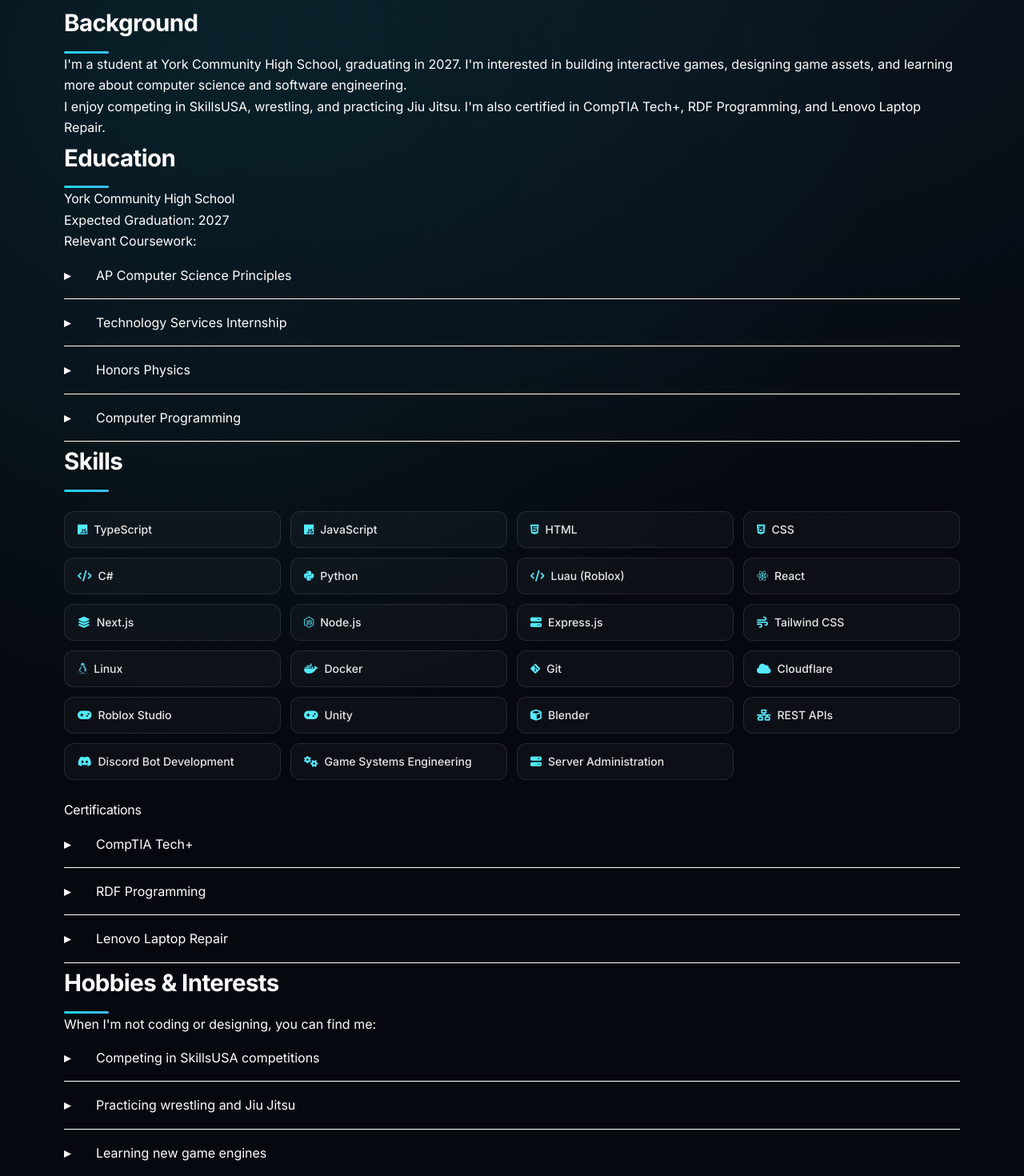
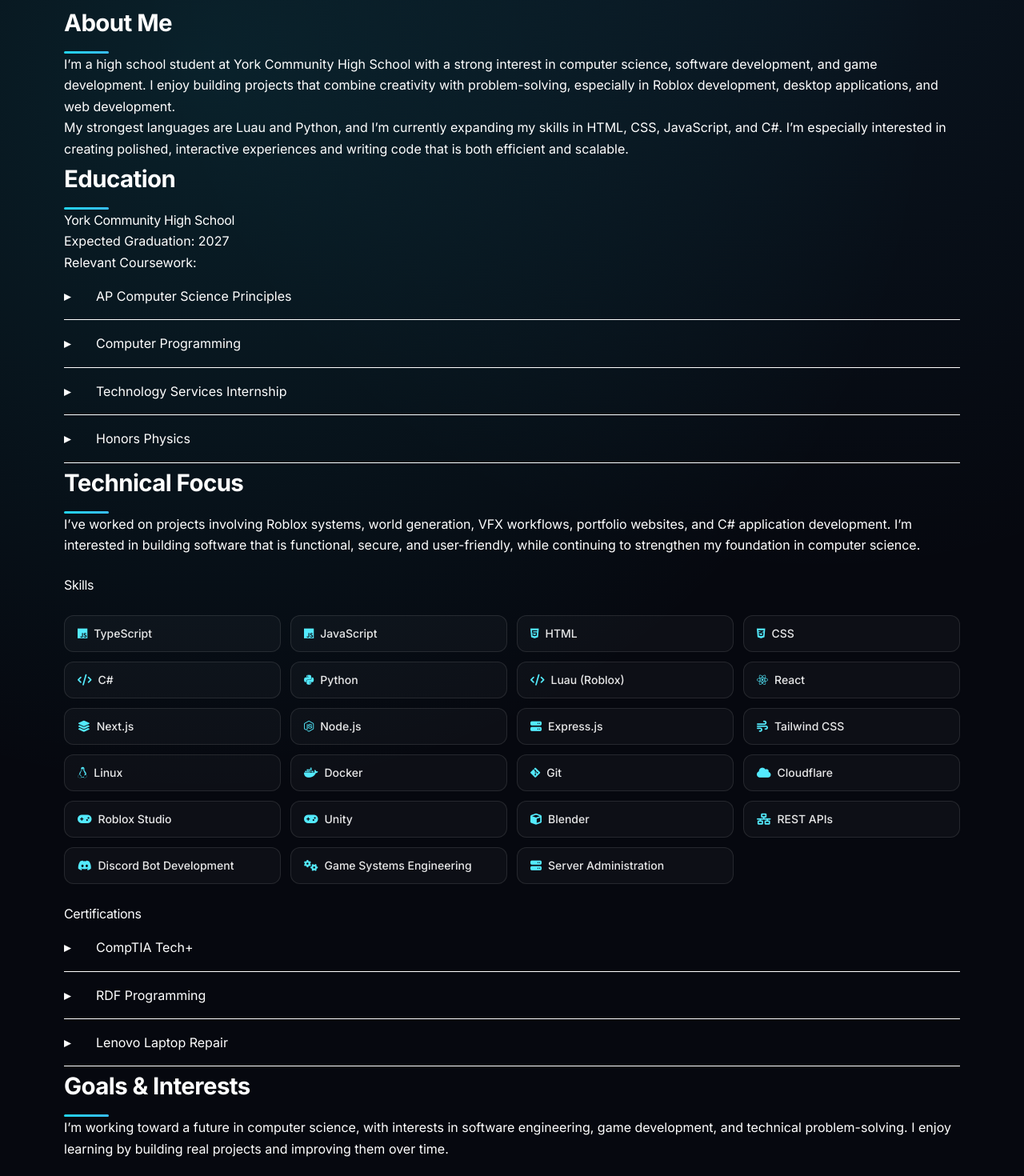
Before and after one commit to AspectOV/Portfolio, a Next.js app: page /about in a window 1280 px wide. Shown: the part 140-1610 px from the top of the page at 80% size. Built offline with nearby package versions, Linux system fonts and the light colour scheme.

Commit message:
Update page.tsx

```diff
--- a/src/app/about/page.tsx
+++ b/src/app/about/page.tsx
@@ -5,7 +5,8 @@ import { motion } from 'framer-motion'
 import Skills from '@/components/Skills'
 
 const AboutPage: React.FC = () => {
-  const liClasses = "py-4 border-b border-border relative pl-10 before:content-['▸'] before:absolute before:left-0 before:text-accent before:font-bold";
+  const liClasses =
+    "py-4 border-b border-border relative pl-10 before:content-['▸'] before:absolute before:left-0 before:text-accent before:font-bold"
 
   return (
     <>
@@ -14,14 +15,19 @@ const AboutPage: React.FC = () => {
         animate={{ opacity: 1, y: 0 }}
         transition={{ duration: 0.6 }}
       >
-        <h2>Background</h2>
+        <h2>About Me</h2>
         <p>
-          I'm a student at York Community High School, graduating in 2027. I'm interested in building interactive games,
-          designing game assets, and learning more about computer science and software engineering.
+          I’m a high school student at York Community High School with a strong
+          interest in computer science, software development, and game
+          development. I enjoy building projects that combine creativity with
+          problem-solving, especially in Roblox development, desktop
+          applications, and web development.
         </p>
         <p>
-          I enjoy competing in SkillsUSA, wrestling, and practicing Jiu Jitsu. I'm also certified in CompTIA Tech+,
-          RDF Programming, and Lenovo Laptop Repair.
+          My strongest languages are Luau and Python, and I’m currently
+          expanding my skills in HTML, CSS, JavaScript, and C#. I’m especially
+          interested in creating polished, interactive experiences and writing
+          code that is both efficient and scalable.
         </p>
       </motion.section>
 
@@ -36,9 +42,9 @@ const AboutPage: React.FC = () => {
         <p>Relevant Coursework:</p>
         <ul className="list-none p-0">
           <li className={liClasses}>AP Computer Science Principles</li>
+          <li className={liClasses}>Computer Programming</li>
           <li className={liClasses}>Technology Services Internship</li>
           <li className={liClasses}>Honors Physics</li>
-          <li className={liClasses}>Computer Programming</li>
         </ul>
       </motion.section>
 
@@ -47,7 +53,16 @@ const AboutPage: React.FC = () => {
         animate={{ opacity: 1, y: 0 }}
         transition={{ duration: 0.6, delay: 0.4 }}
       >
-        <h2>Skills</h2>
+        <h2>Technical Focus</h2>
+        <p>
+          I’ve worked on projects involving Roblox systems, world generation,
+          VFX workflows, portfolio websites, and C# application development.
+          I’m interested in building software that is functional, secure, and
+          user-friendly, while continuing to strengthen my foundation in
+          computer science.
+        </p>
+
+        <h3 className="mt-6">Skills</h3>
         <Skills />
 
         <h3 className="mt-6">Certifications</h3>
@@ -63,14 +78,19 @@ const AboutPage: React.FC = () => {
         animate={{ opacity: 1, y: 0 }}
         transition={{ duration: 0.6, delay: 0.6 }}
       >
-        <h2>Hobbies & Interests</h2>
-        <p>When I'm not coding or designing, you can find me:</p>
+        <h2>Goals & Interests</h2>
+        <p>
+          I’m working toward a future in computer science, with interests in
+          software engineering, game development, and technical problem-solving.
+          I enjoy learning by building real projects and improving them over
+          time.
+        </p>
         <ul className="list-none p-0">
-          <li className={liClasses}>Competing in SkillsUSA competitions</li>
+          <li className={liClasses}>Developing games and systems in Roblox</li>
+          <li className={liClasses}>Building modern web and desktop applications</li>
+          <li className={liClasses}>Learning new programming languages and tools</li>
+          <li className={liClasses}>Competing in SkillsUSA</li>
           <li className={liClasses}>Practicing wrestling and Jiu Jitsu</li>
-          <li className={liClasses}>Learning new game engines</li>
-          <li className={liClasses}>Help developer communities solve problems</li>
-          <li className={liClasses}>Contributing to open-source game projects</li>
         </ul>
       </motion.section>
     </>
```
